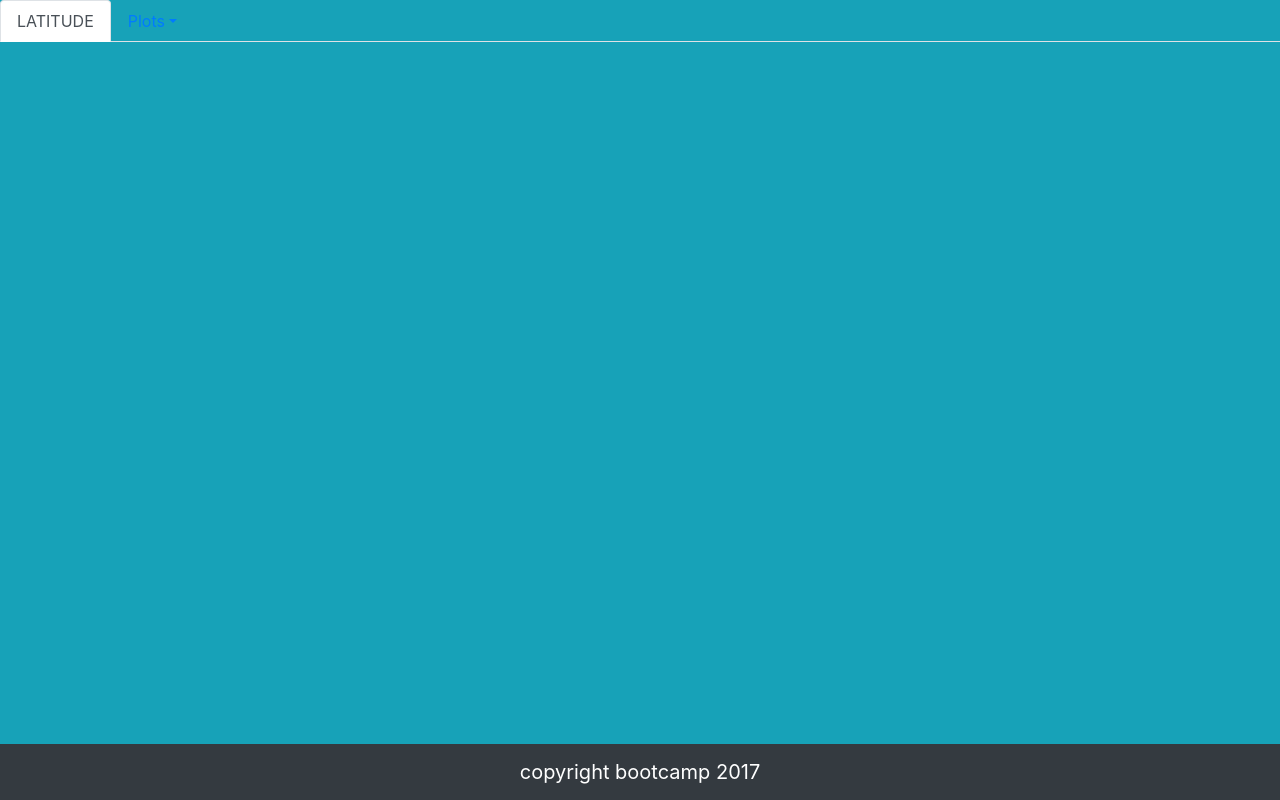
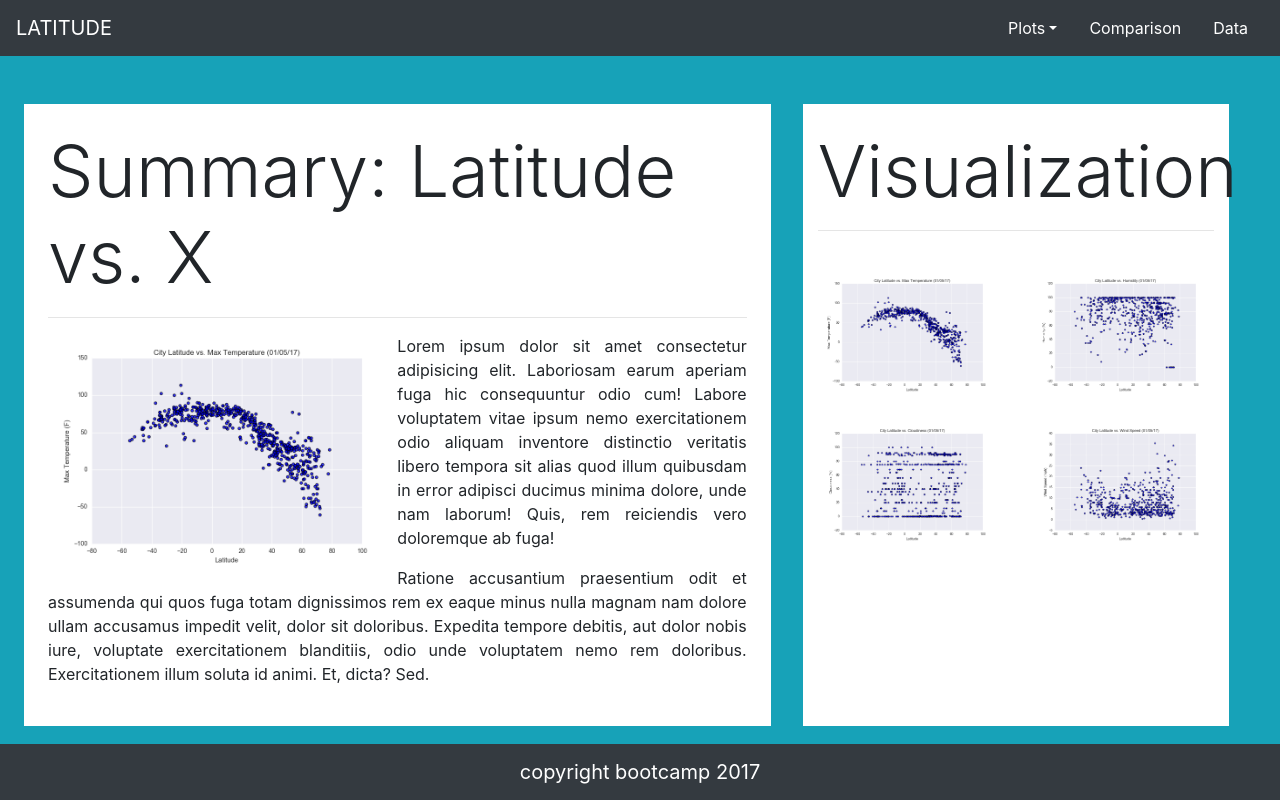
Before and after one commit to federicocestau/Web-Design-Challenge, a plain HTML site: page index.html in a window 1280 px wide. Drawn offline with nearby package versions, Linux system fonts and the light colour scheme.

Commit message:
adding HW

```diff
--- a/index.html
+++ b/index.html
@@ -11,12 +11,15 @@
   </head>
 
   <body class="bg-info">
-  <ul class="nav nav-tabs">
-    <li class="nav-item">
-      <a class="nav-link active" href="#!">LATITUDE</a>
-    </li>
+      <nav class="navbar navbar-expand-lg navbar-dark bg-dark">
+          <a class="navbar-brand" href="index.html">LATITUDE</a>
+          <button class="navbar-toggler" type="button" data-toggle="collapse" data-target="#navbarSupportedContent" aria-controls="navbarSupportedContent" aria-expanded="false" aria-label="Toggle navigation">
+            <span class="navbar-toggler-icon"></span>
+          </button>
+
+          <ul class="nav justify-content-center ml-auto">
               <li class="nav-item dropdown">
-      <a class="nav-link dropdown-toggle" data-toggle="dropdown"
+                  <a class="nav-link dropdown-toggle text-white" data-toggle="dropdown"
                      href="#" role="button" aria-haspopup="true" aria-expanded="false">
                      Plots</a>
                   <div class="dropdown-menu">
@@ -26,11 +29,45 @@
                     <a class="dropdown-item" href="visualization/wind.html">Wind Speed</a>
                   </div>
                 </li>
+              <li class="nav-item">
+                <a class="nav-link text-white" href="./visualization/comparison.html">Comparison</a>
+              </li>
+              <li class="nav-item">
+                <a class="nav-link text-white" href="/visualization/data.html">Data</a>
+              </li>
             </ul>
+
+        </nav>
+
+        <div class="container-fluid mt-4">
+            <div class="row">
+                <div class="col-lg-7 mt-4 bg-white mx-4 p-4">
+                    <h1 class="display-3">Summary: Latitude vs. X</h1>
+                    <hr>
+                    <img src="./Resources/assets/images/Fig1.png" alt="Fig1" class="w-50 float-left">
+                    <p class="text-justify">Lorem ipsum dolor sit amet consectetur adipisicing elit. Laboriosam earum aperiam fuga hic consequuntur odio cum! Labore voluptatem vitae ipsum nemo exercitationem odio aliquam inventore distinctio veritatis libero tempora sit alias quod illum quibusdam in error adipisci ducimus minima dolore, unde nam laborum! Quis, rem reiciendis vero doloremque ab fuga!</p>
+                    <p class="text-justify">Ratione accusantium praesentium odit et assumenda qui quos fuga totam dignissimos rem ex eaque minus nulla magnam nam dolore ullam accusamus impedit velit, dolor sit doloribus. Expedita tempore debitis, aut dolor nobis iure, voluptate exercitationem blanditiis, odio unde voluptatem nemo rem doloribus. Exercitationem illum soluta id animi. Et, dicta? Sed.</p>
+                </div>
+                <div class="col-lg-4 mt-4 bg-white ml-2">
+                    <h1 class="display-3 mt-4">Visualization</h1>
+                    <hr>
+                    <div class="row">
+                      <a class="col-lg-6 mt-4 pl-3" href="./visualization/temp.html"><img src="./Resources/assets/images/Fig1.png" class='w-100' alt="Fig1"></a>
+                      <a class="col-lg-6 mt-4 pl-3" href="./visualization/humidity.html"><img src="./Resources/assets/images/Fig2.png" alt="Fig2" class="w-100"></a>
+                      <a class="col-lg-6 mt-4 pl-3" href="./visualization/cloudiness.html"><img src="./Resources/assets/images/Fig3.png" alt="Fig3" Class="w-100"></a>
+                      <a class="col-lg-6 mt-4 pl-3" href="./Visualization/wind.html"><img src="./Resources/assets/images/Fig4.png" alt="Fig4" class= "w-100"></a>
+                      </div>
+                </div>
+            </div>
+        </div>
+
 
         <nav class="navbar fixed-bottom navbar-dark bg-dark">
           <a class="navbar-brand m-auto" href="#!">copyright bootcamp 2017</a>
         </nav>
+
+
+
 
       <script src="https://code.jquery.com/jquery-3.4.1.slim.min.js"
           integrity="sha384-J6qa4849blE2+poT4WnyKhv5vZF5SrPo0iEjwBvKU7imGFAV0wwj1yYfoRSJoZ+n"
```
Also changed, not shown: 1 other file. Lines whose indentation alone changed are shown as unchanged.
